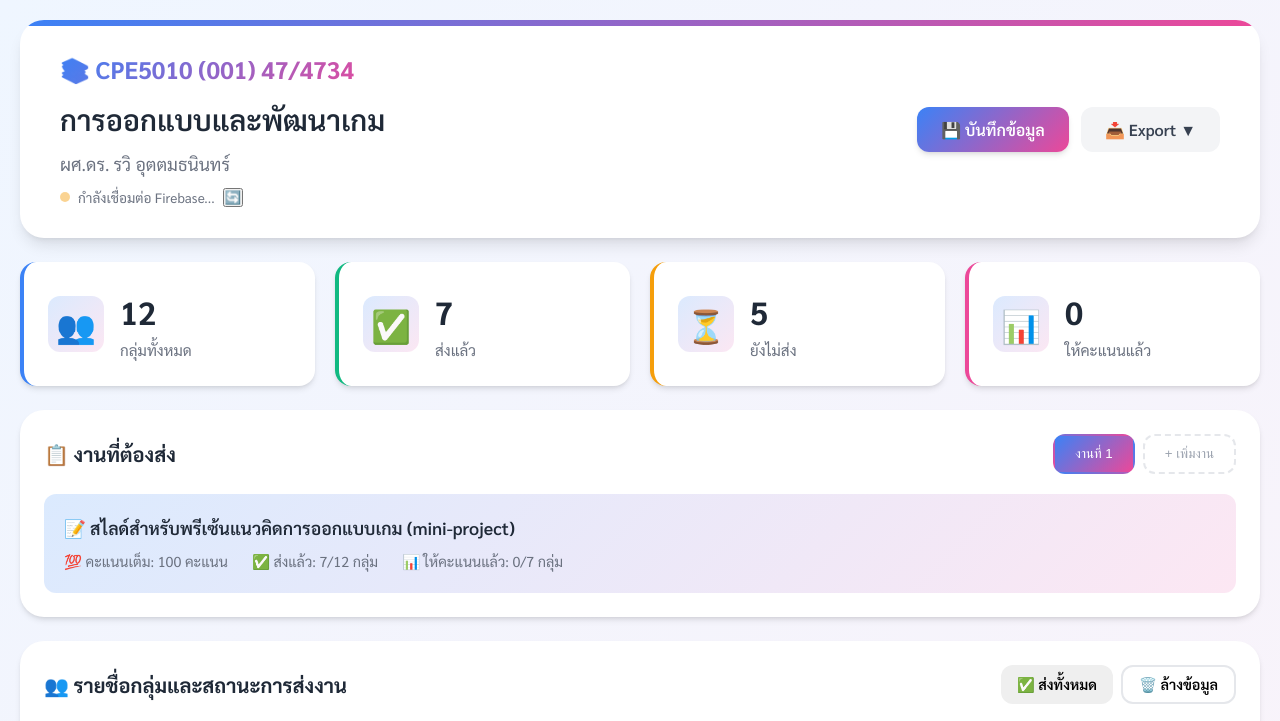
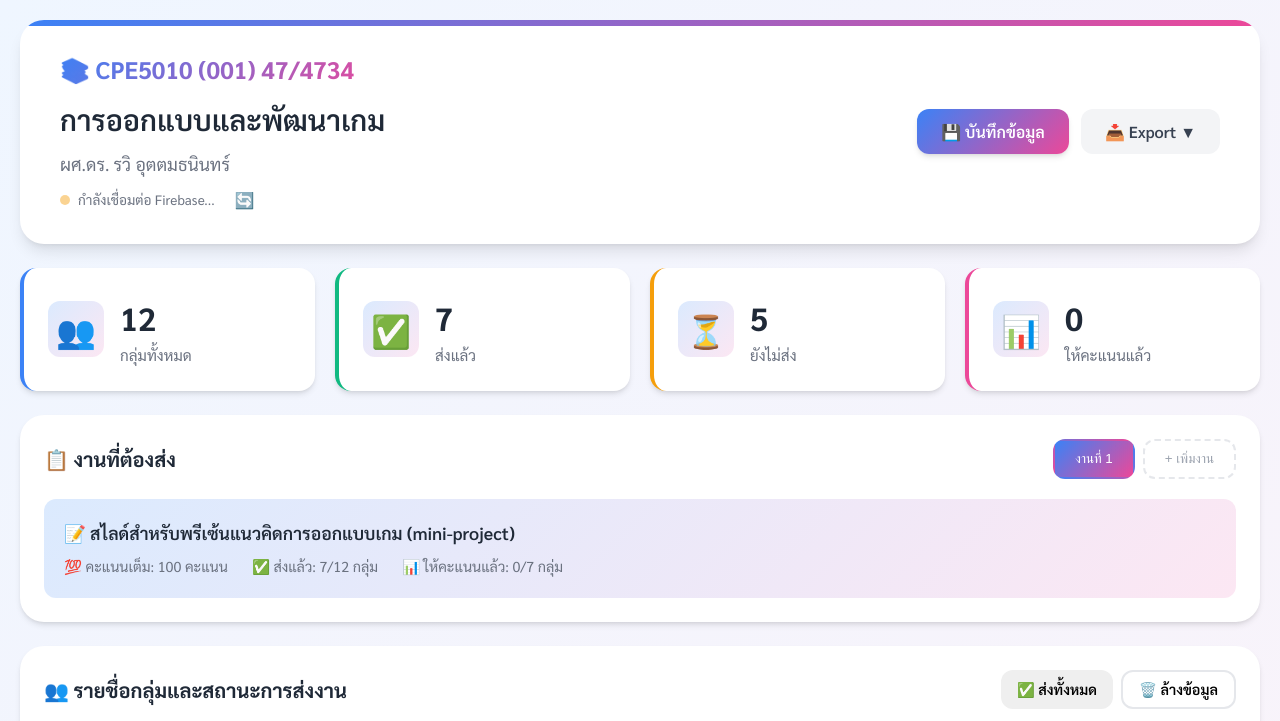
Before and after one commit to kchayta32/Dashboard_for_CPE5010, a plain HTML site: page index.html in a window 1280 px wide. Shown: the top 721 px of the page. Drawn offline with Linux system fonts and the light colour scheme; no server answers.

Commit message:
Update styles.css

```diff
--- a/styles.css
+++ b/styles.css
@@ -162,6 +162,22 @@ body {
 
 .status-text {
     color: var(--gray-500);
+}
+
+.refresh-btn {
+    background: none;
+    border: none;
+    cursor: pointer;
+    font-size: 1rem;
+    padding: 4px;
+    margin-left: 8px;
+    border-radius: 50%;
+    transition: var(--transition);
+}
+
+.refresh-btn:hover {
+    background: var(--gray-100);
+    transform: rotate(180deg);
 }
 
 @keyframes pulse {
```
